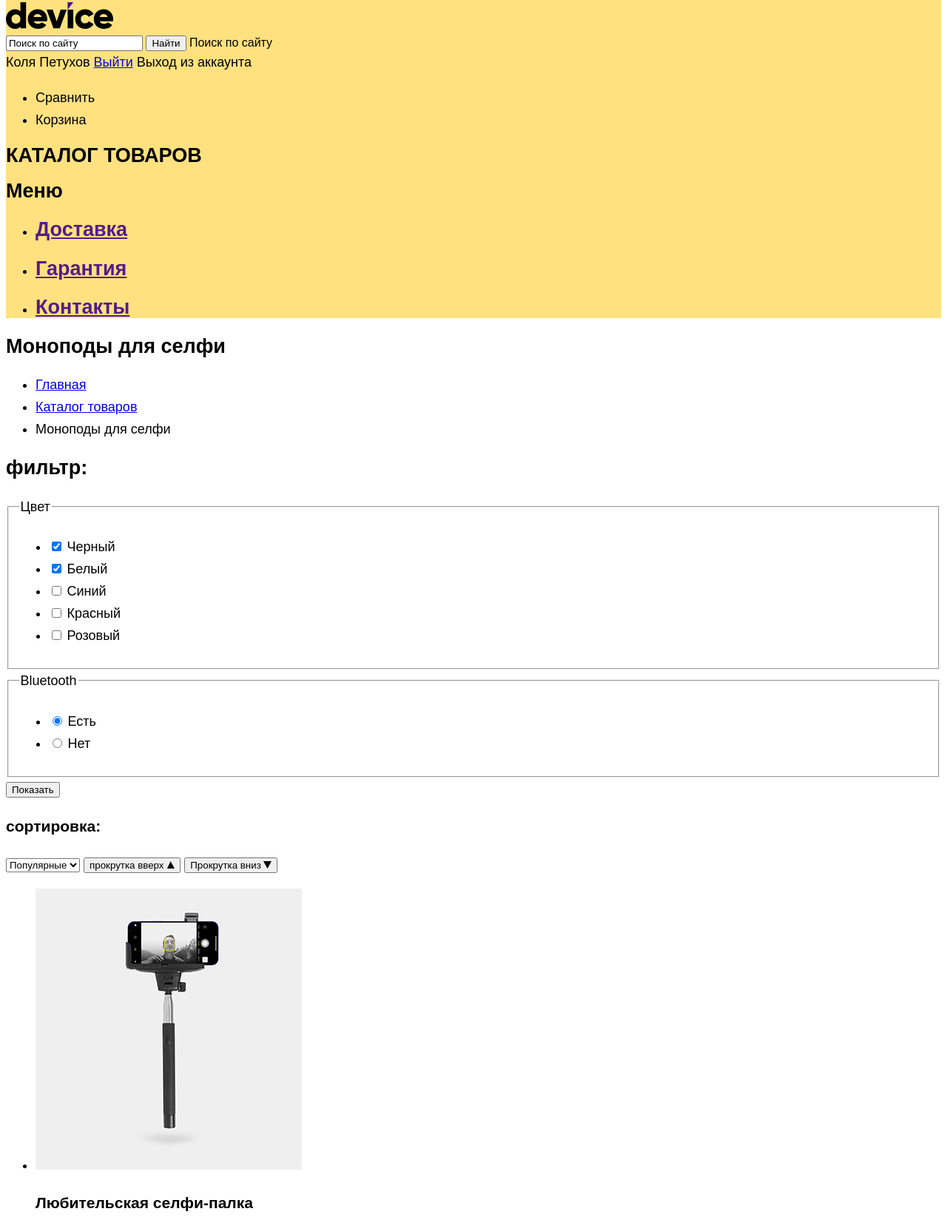
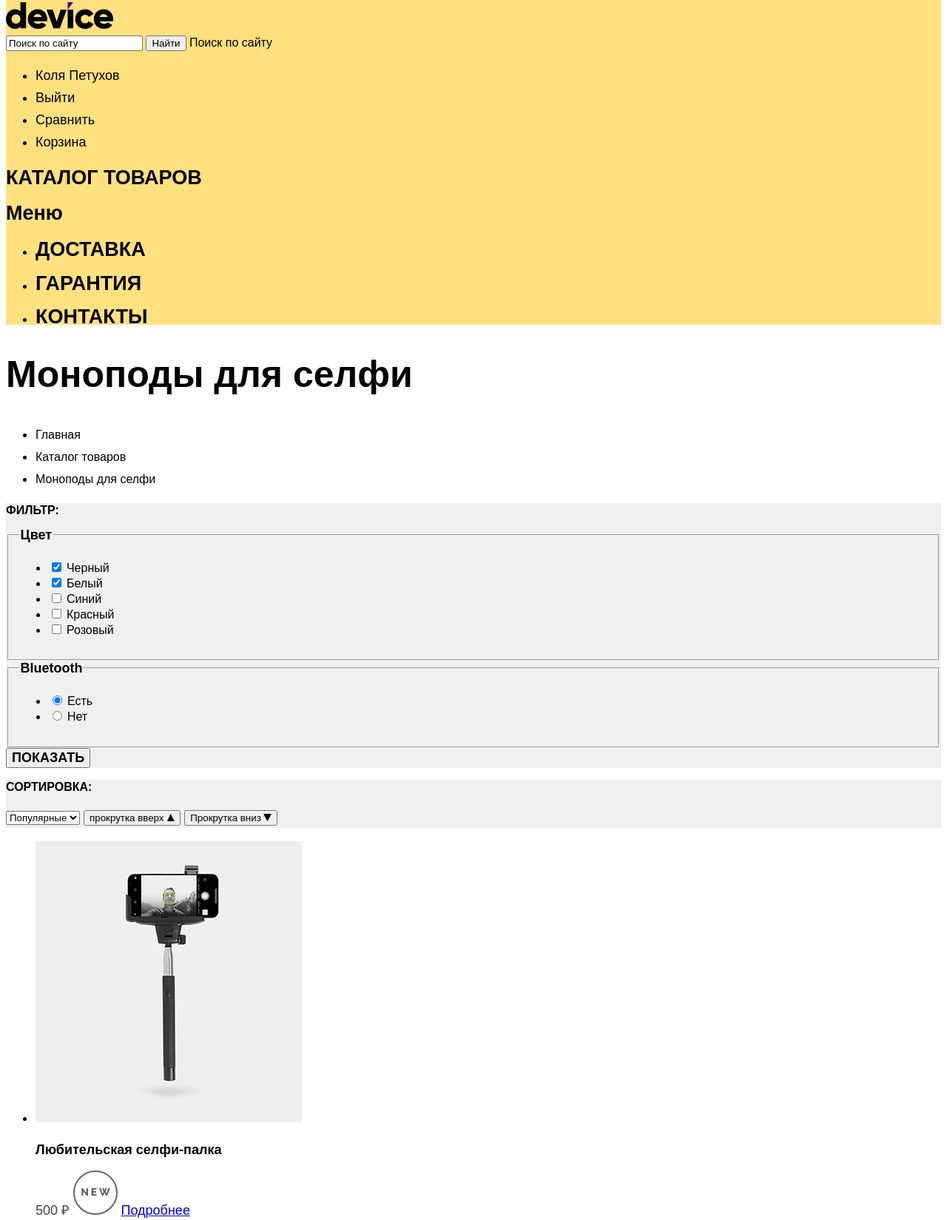
Before and after one commit to htmlacademy-htmlcss/2153301-device-35, a plain HTML site: page catalog.html in a window 1280 px wide. Shown: the part 75-1724 px from the top of the page at 74% size. Drawn offline with Linux system fonts and the light colour scheme; a web font is replaced by a local one.

Commit message:
Четверг 14-18

```diff
--- a/catalog.html
+++ b/catalog.html
@@ -14,20 +14,19 @@
         <button type="button" class="search-button">Найти</button>
         <span class="visually-hidden">Поиск по сайту</span>
       </form>
-      <div class="header-login">
-        <span class="user-name">Коля Петухов</span>
-        <a href="#"><span>Выйти</span></a>
-        <span class="visually-hidden">Выход из аккаунта</span>
-      </div>
       <nav class="navigation">
         <ul class="navigation-list">
           <li class="navigation-item">
-            <a class="navigation-link" href="#" >
-            <span>Сравнить</span></a>
+            <span class="navigation-link">Коля Петухов</span>
           </li>
           <li class="navigation-item">
-            <a class="navigation-link" href="#" >
-            <span>Корзина</span></a>
+            <a class="navigation-link" href="#"><span>Выйти</span></a>
+          </li>
+          <li class="navigation-item">
+            <a class="navigation-link" href="#"><span>Сравнить</span></a>
+          </li>
+          <li class="navigation-item">
+            <a class="navigation-link" href="#"><span>Корзина</span></a>
           </li>
         </ul>
       </nav>
@@ -37,9 +36,9 @@
       <section class="menu">
         <h2 class="visually-hidden">Меню</h2>
         <ul class="menu-list">
-          <li class="menu-item"><a href=""><h2 class="menu-title">Доставка</h2></a></li>
-          <li class="menu-item"><a href=""><h2 class="menu-title">Гарантия</h2></a></li>
-          <li class="menu-item"><a href=""><h2 class="menu-title">Контакты</h2></a></li>
+          <li class="menu-item"><a class="menu-item-link" href=""><h2 class="menu-title">Доставка</h2></a></li>
+          <li class="menu-item"><a class="menu-item-link" href=""><h2 class="menu-title">Гарантия</h2></a></li>
+          <li class="menu-item"><a class="menu-item-link" href=""><h2 class="menu-title">Контакты</h2></a></li>
         </ul>
       </section>
     </header>
@@ -58,7 +57,7 @@
           </li>
         </ul>
       </header>
-      <section class="catalog-products">
+      <section class="filter-block">
         <h2 class="filter-title">фильтр:</h2>
         <form action="https://echo.htmlacademy.ru/" method="get">
           <fieldset class="catalog-filter-group">
@@ -113,8 +112,10 @@
               </li>
             </ul>
           </fieldset>
-          <button class="button" type="submit">Показать</button>
+          <button class="button-control" type="submit">Показать</button>
         </form>
+      </section>
+      <section class="sort-header">
         <h3 class="filter-title">сортировка:</h3>
         <label class="select-control">
           <select class="select-control">
@@ -131,6 +132,8 @@
           <span class="visually-hidden">Прокрутка вниз</span>
           <img src="images/button-bottom.svg" width="11" height="10" alt="прокрутка товаров вниз">
         </button>
+      </section>
+      <section class="product-pagination">
         <ul class="product-list">
           <li class="product-card">
             <img class="product-card-image" src="images/amateur-selfie-stick.jpg" width="360" height="380" alt="Любительская селфи-палка">
@@ -161,14 +164,11 @@
             <a href="#" class="product-card-link visually-hidden">Подробнее</a>
           </li>
         </ul>
-      </section>
         <button class="button-pagination-show-more" type="button">Загрузить ещё</button>
-      <ul class="pagination">
+        <div class="pagination-block">
+          <ol class="pagination">
             <li class="pagination-item">
-          <a class="pagination-link">Назад</a>
-        </li>
-        <li class="pagination-item">
-          <a class="pagination-link">1</a>
+              <a class="pagination-link pagination-link-current">1</a>
             </li>
             <li class="pagination-item">
               <a class="pagination-link" href="#">2</a>
@@ -182,10 +182,17 @@
             <li class="pagination-item">
               <a class="pagination-link" href="#">15</a>
             </li>
-        <li class="pagination-item">
-          <a class="pagination-link" href="#">Вперёд</a>
+          </ol>
+          <ol class="pagination-control">
+            <li class="pagination-control-item">
+              <a class="pagination-control-link">Назад</a>
             </li>
-      </ul>
+            <li class="pagination-control-item">
+              <a class="pagination-control-link" href="#">Вперёд</a>
+            </li>
+          </ol>
+        </div>
+      </section>
     </main>
     <footer class="page-footer">
       <img src="images/device-logo-footer.svg" width="145" height="36" alt="логотип Девайс">
--- a/styles/styles.css
+++ b/styles/styles.css
@@ -277,3 +277,115 @@ body {
 .contacts-phone-footer{
   color: #FFFFFF;
 }
+
+.inner-header-title {
+  font-family: "Raleway",sans-serif;
+  font-style: normal;
+  font-weight: 800;
+  font-size: 50px;
+  line-height: 50px;
+}
+
+.breadcrumbs-link {
+  font-family: "Rubik",sans-serif;
+  font-style: normal;
+  font-weight: 400;
+  font-size: 16px;
+  line-height: 20px;
+  text-decoration: none;
+  color: #000000;
+  background-color: #FFFFFF;
+}
+
+.filter-block {
+  font-family: "Rubik",sans-serif;
+  font-style: normal;
+  font-weight: 700;
+  font-size: 18px;
+  line-height: 20px;
+  background-color: #F0F0F0;
+  color: #000000;
+}
+
+.filter-title {
+  font-family: "Raleway",sans-serif;
+  font-style: normal;
+  font-weight: 800;
+  font-size: 16px;
+  line-height: 19px;
+  text-transform: uppercase;
+}
+
+.control {
+  font-family: "Rubik",sans-serif;
+  font-style: normal;
+  font-weight: 400;
+  font-size: 16px;
+  line-height: 20px;
+}
+
+.button-control {
+  font-family: "Raleway",sans-serif;
+  font-style: normal;
+  font-weight: 800;
+  font-size: 18px;
+  line-height: 21px;
+  text-transform: uppercase;
+}
+
+.sort-header {
+  background-color: #F0F0F0;
+  color: #000000;
+}
+
+.filter-title {
+  font-family: "Raleway",sans-serif;
+  font-style: normal;
+  font-weight: 800;
+  font-size: 16px;
+  line-height: 19px;
+  text-transform: uppercase;
+}
+
+.product-card-title {
+  font-family: "Rubik", sans-serif;
+  font-style: normal;
+  font-weight: 700;
+  font-size: 18px;
+  line-height: 20px;
+}
+
+.product-card-price {
+  color: #444444;
+  background-color: #FFFFFF;
+  font-family: "Rubik",sans-serif;
+  font-style: normal;
+  font-weight: 400;
+  font-size: 18px;
+  line-height: 21px;
+}
+
+.button-pagination-show-more {
+  font-family: "Raleway",sans-serif;
+  font-style: normal;
+  font-weight: 800;
+  font-size: 16px;
+  line-height: 19px;
+  text-transform: uppercase;
+}
+
+.pagination-block {
+  background-color: #EBEBEB;
+  color: #444444;
+}
+
+.pagination-link {
+  font-family: "Rubik",sans-serif;
+  font-style: normal;
+  font-weight: 400;
+  font-size: 16px;
+  line-height: 20px;
+  color: #444444;
+  background-color: inherit;
+  text-decoration: none;
+}
```
Also changed, not shown: index.html (+8 -8 lines). Lines whose indentation alone changed are shown as unchanged.
